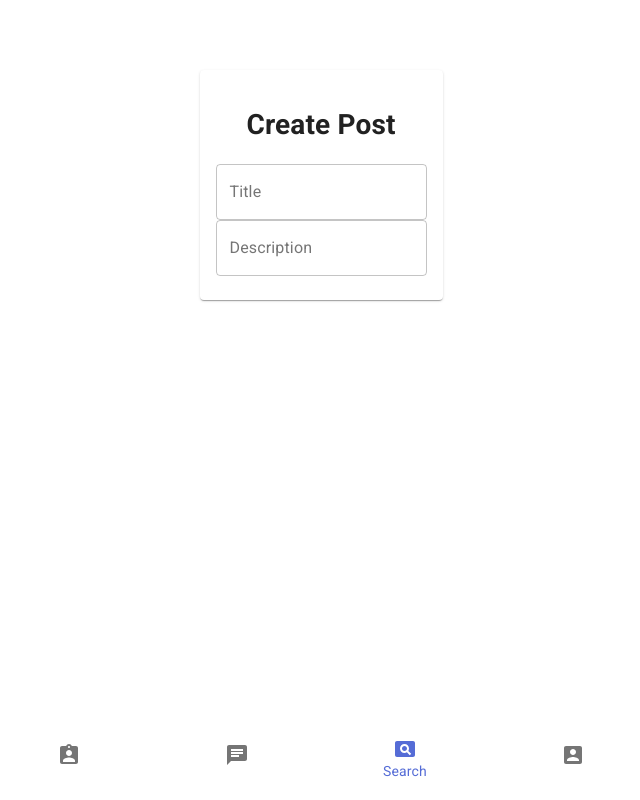
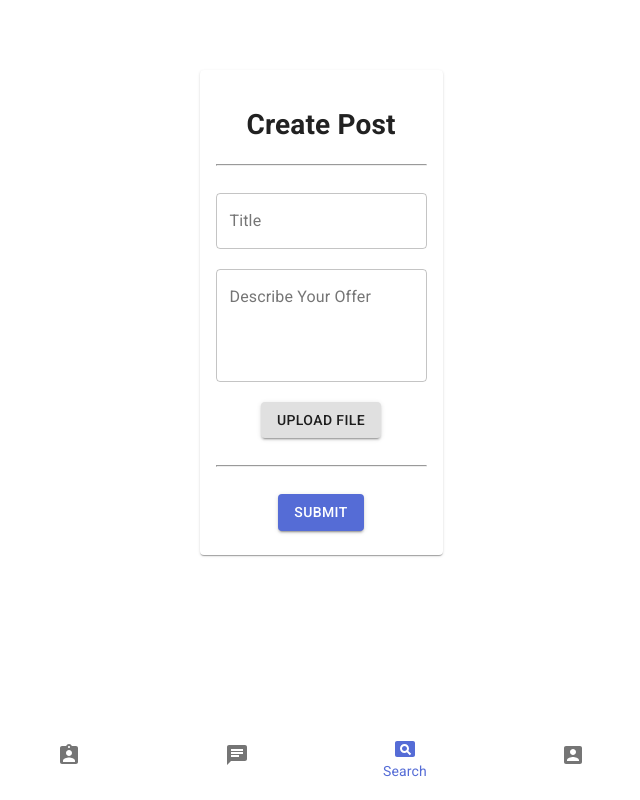
Before and after one commit to sxtnkyl/beer-bulletin, a Next.js app: page /CreatePost in a window 1280 px wide. Shown: the whole page, without its empty margins (319-959 px from the left). Built offline with nearby package versions, Linux system fonts and the light colour scheme.

Commit message:
Post Creation Form Skeleton

```diff
--- a/components/forms/CreatePostForm.jsx
+++ b/components/forms/CreatePostForm.jsx
@@ -1,23 +1,64 @@
 import React from 'react';
 import * as C from '@material-ui/core';
 
+const useStyles = C.makeStyles((theme) => ({
+    root: {
+      '& .MuiTextField-root': {
+        margin: theme.spacing(1),
 
-// Yeah i realize this is messy. Gonna clean it up.
-// Right Now we really are only submitting 2 things
+      },
+    },
+}));
 
 export default function createPostForm() {
+
+    const classes = useStyles();
+    const [value, setValue] = React.useState('Controlled');
+
+    const handleChange = (event) => {
+      setValue(event.target.value);
+    };
+
     return(
-        <div style={{display:'flex',justifyContent:'center', marginTop:'5em'}}>
-            <C.Card style={{display: 'inline-block'}} >
+        <div style={{display:'flex',justifyContent:'center', flexBasis:"100px" ,marginTop:'5em'}}>
+            <C.Card >
                 <C.CardContent align="center" >
                     <h1>Create Post</h1>
+                    <hr/>
                     <form>
+                    <br/>
+                    <C.TextField
+                        id="post-title"
+                        label="Title"
+                        variant="outlined" />
 
-                    <C.TextField id="post-title" label="Title" variant="outlined" />
-                    <br />
-                    <C.TextField id="post-description" label="Description" variant="outlined" />
-                    <br />
-                    {/* IMAGE SUBMIT */}
+                    <br/><br/>
+
+
+                    <C.TextField
+                        id="outlined-multiline-static"
+                        label="Describe Your Offer"
+                        multiline
+                        rows={4}
+                        defaultValue=""
+                        variant="outlined"
+                     />
+                    <br /><br />
+                    <C.Button variant="contained" component="label">
+
+                    Upload File
+                    <input
+                        type="file"
+                        hidden
+                    />
+                    </C.Button>
+
+                    <br /><br /><hr /><br />
+
+                    <C.Button variant="contained" color="primary" href="#">
+                        Submit
+                    </C.Button>
+
                     </form>
                 </C.CardContent>
             </C.Card>
```
Also changed, not shown: 1 other file (tests, documents, lock files or other folders).
